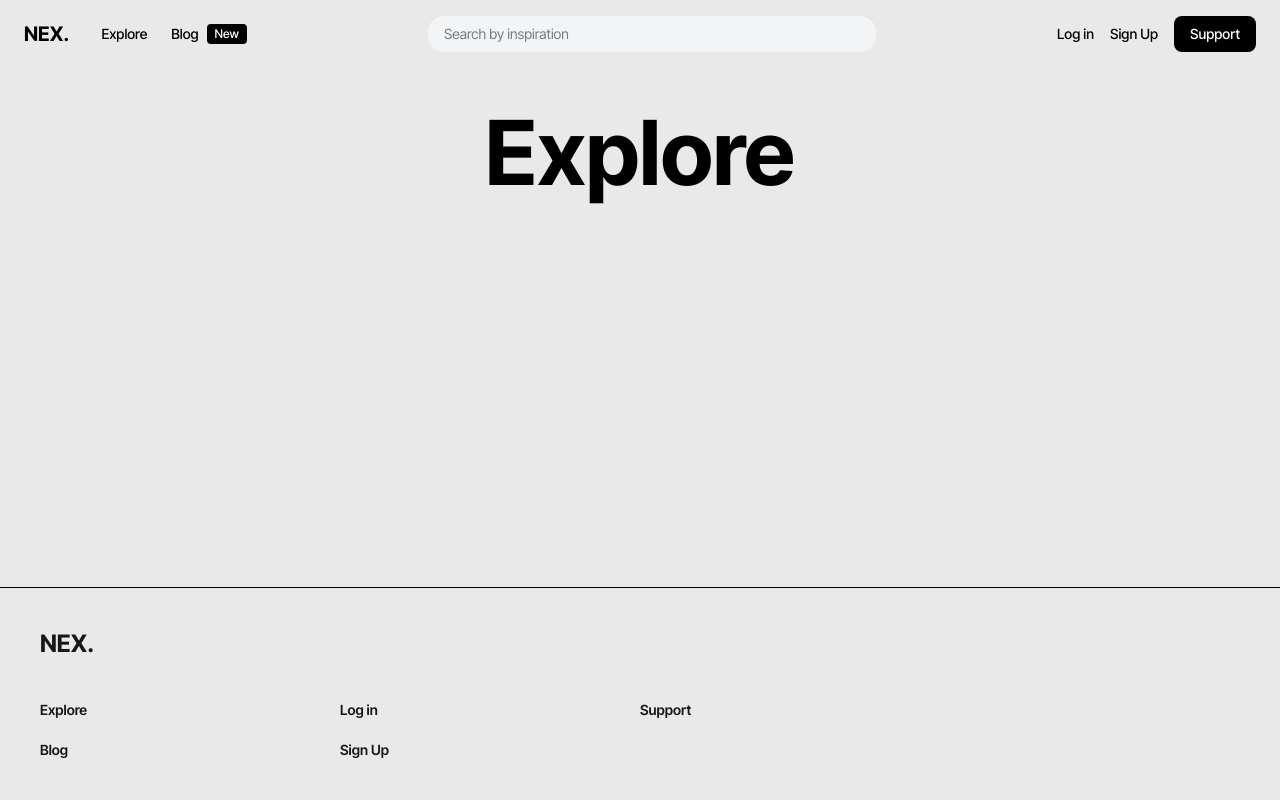
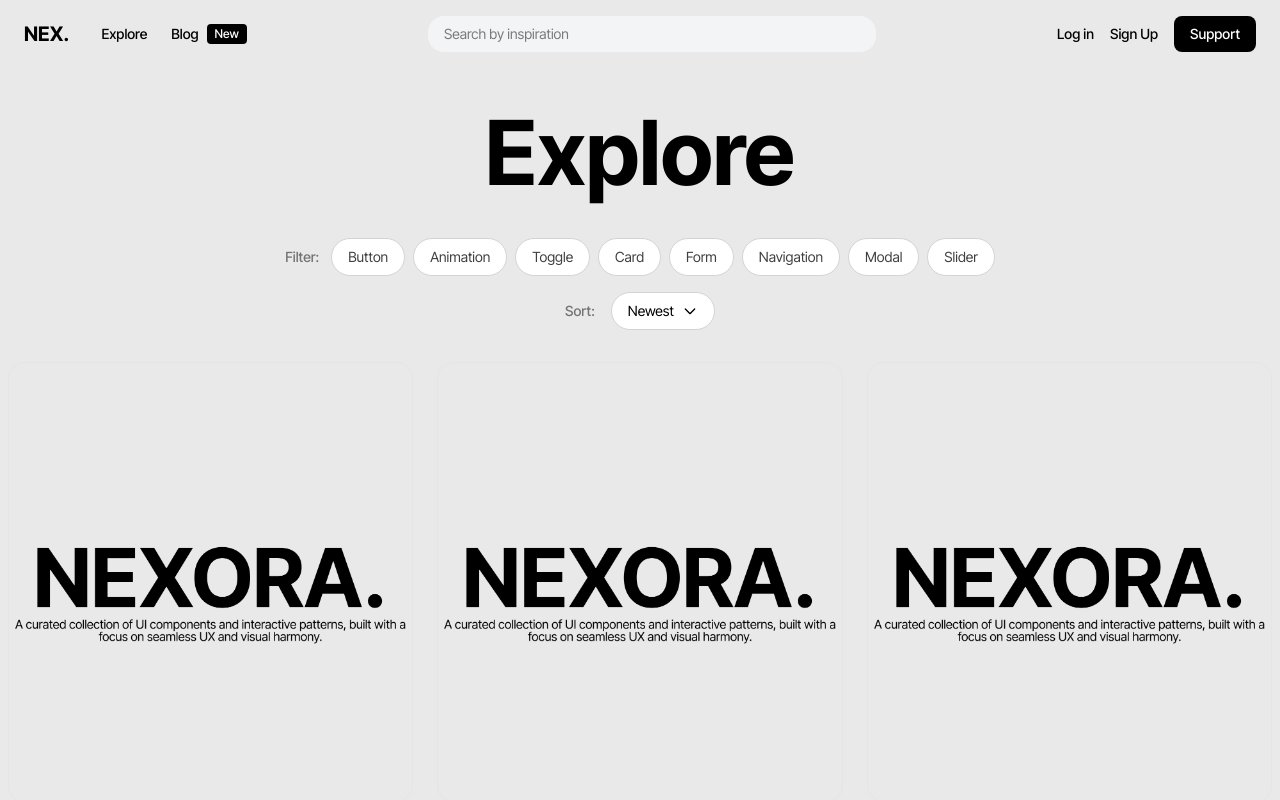
Before and after one commit to Daganx/nexora, a Next.js app: page /explore in a window 1280 px wide. Shown: the top 800 px of the page. Built offline with nearby package versions, Linux system fonts and the light colour scheme.

Commit message:
Add : SortFilter

```diff
--- a/app/explore/page.tsx
+++ b/app/explore/page.tsx
@@ -1,9 +1,13 @@
+import { Features } from "@/components/explore/Features";
+
+// Explore Page /explore
 export default async function Explore() {
   return (
     <main>
-      <div className="relative flex flex-col items-center justify-center gap-7 mt-10">
+      <div className="relative flex flex-col items-center justify-center gap-7 mt-10 mb-10">
         <h1 className="text-[7vw] leading-none font-bold">Explore</h1>
       </div>
+      <Features />
     </main>
   );
 }
--- /dev/null
+++ b/components/explore/Features.tsx
@@ -0,0 +1,70 @@
+"use client";
+import Image from "next/image";
+import { useState, useMemo } from "react";
+import featuresData from "@/data/features.json";
+import { SortFilter, SortOption } from "./SortFilter";
+
+export function Features() {
+  const [activeFilters, setActiveFilters] = useState<string[]>([]);
+  const [sortOption, setSortOption] = useState<SortOption>("newest");
+
+  const filteredAndSortedFeatures = useMemo(() => {
+    let result = [...featuresData];
+
+    if (activeFilters.length > 0) {
+      result = result.filter((feature) => activeFilters.includes(feature.type));
+    }
+
+    switch (sortOption) {
+      case "newest":
+        break;
+      case "oldest":
+        result.reverse();
+        break;
+      case "alphabetical":
+        result.sort((a, b) => a.title.localeCompare(b.title));
+        break;
+    }
+
+    return result;
+  }, [activeFilters, sortOption]);
+
+  return (
+    <section className="flex flex-col gap-8 m-2">
+      <SortFilter
+        onSortChange={setSortOption}
+        onFilterChange={setActiveFilters}
+      />
+
+      <div className="grid grid-cols-1 md:grid-cols-2 lg:grid-cols-3 gap-6">
+        {filteredAndSortedFeatures.map((feature, index) => (
+          <div key={index} className="flex flex-col gap-3">
+            <div className="rounded-2xl min-h-[440px] relative overflow-hidden border border-neutral-200 group cursor-pointer">
+              <Image
+                src={feature.image}
+                alt={feature.title}
+                fill
+                className="w-full h-full object-contain transition-transform duration-300 group-hover:scale-105"
+              />
+              <div className="absolute inset-0 bg-black/20 opacity-0 group-hover:opacity-100 transition-opacity duration-300" />
+            </div>
+            <div className="px-1">
+              <span className="text-xs font-medium text-neutral-500 uppercase tracking-wide">
+                {feature.type}
+              </span>
+              <h3 className="text-lg font-medium text-black mt-1">
+                {feature.title}
+              </h3>
+            </div>
+          </div>
+        ))}
+      </div>
+
+      {filteredAndSortedFeatures.length === 0 && (
+        <div className="text-center py-12 text-neutral-500">
+          No features match your current filters.
+        </div>
+      )}
+    </section>
+  );
+}
--- /dev/null
+++ b/components/explore/SortFilter.tsx
@@ -0,0 +1,127 @@
+"use client";
+
+import { useState } from "react";
+
+export type SortOption = "newest" | "oldest" | "popular" | "alphabetical";
+
+interface SortFilterProps {
+  onSortChange?: (sort: SortOption) => void;
+  onFilterChange?: (filters: string[]) => void;
+}
+
+const filterCategories = [
+  "Button",
+  "Animation",
+  "Toggle",
+  "Card",
+  "Form",
+  "Navigation",
+  "Modal",
+  "Slider",
+];
+
+const sortOptions: { value: SortOption; label: string }[] = [
+  { value: "newest", label: "Newest" },
+  { value: "oldest", label: "Oldest" },
+  { value: "alphabetical", label: "A-Z" },
+];
+
+export function SortFilter({ onSortChange, onFilterChange }: SortFilterProps) {
+  const [activeFilters, setActiveFilters] = useState<string[]>([]);
+  const [activeSort, setActiveSort] = useState<SortOption>("newest");
+  const [isOpen, setIsOpen] = useState(false);
+
+  const toggleFilter = (filter: string) => {
+    const newFilters = activeFilters.includes(filter)
+      ? activeFilters.filter((f) => f !== filter)
+      : [...activeFilters, filter];
+    setActiveFilters(newFilters);
+    onFilterChange?.(newFilters);
+  };
+
+  const handleSortChange = (sort: SortOption) => {
+    setActiveSort(sort);
+    onSortChange?.(sort);
+  };
+
+  return (
+    <div className="flex flex-col items-center gap-4">
+      <div className="flex flex-wrap items-center gap-3">
+        <span className="text-sm font-medium text-neutral-500">Filter:</span>
+        <div className="flex flex-wrap gap-2">
+          {filterCategories.map((category) => (
+            <button
+              key={category}
+              onClick={() => toggleFilter(category)}
+              className={`px-4 py-2 text-sm rounded-full border transition-all duration-200 cursor-pointer ${
+                activeFilters.includes(category)
+                  ? "bg-black text-white border-black"
+                  : "bg-white text-neutral-700 border-neutral-300 hover:border-neutral-500"
+              }`}
+            >
+              {category}
+            </button>
+          ))}
+        </div>
+      </div>
+
+      <div className="flex items-center gap-4">
+        <span className="text-sm font-medium text-neutral-500">Sort:</span>
+        <div className="relative">
+          <button
+            onClick={() => setIsOpen(!isOpen)}
+            className="flex items-center gap-2 px-4 py-2 text-sm rounded-full border border-neutral-300 bg-white hover:border-neutral-500 transition-all duration-200 cursor-pointer"
+          >
+            {sortOptions.find((o) => o.value === activeSort)?.label}
+            <svg
+              className={`w-4 h-4 transition-transform duration-200 ${isOpen ? "rotate-180" : ""}`}
+              fill="none"
+              stroke="currentColor"
+              viewBox="0 0 24 24"
+            >
+              <path
+                strokeLinecap="round"
+                strokeLinejoin="round"
+                strokeWidth={2}
+                d="M19 9l-7 7-7-7"
+              />
+            </svg>
+          </button>
+
+          {isOpen && (
+            <div className="absolute top-full left-0 mt-2 py-2 bg-white border border-neutral-200 rounded-xl shadow-lg z-10 min-w-[140px]">
+              {sortOptions.map((option) => (
+                <button
+                  key={option.value}
+                  onClick={() => {
+                    handleSortChange(option.value);
+                    setIsOpen(false);
+                  }}
+                  className={`w-full px-4 py-2 text-sm text-left hover:bg-neutral-100 transition-colors cursor-pointer ${
+                    activeSort === option.value
+                      ? "font-medium text-black"
+                      : "text-neutral-600"
+                  }`}
+                >
+                  {option.label}
+                </button>
+              ))}
+            </div>
+          )}
+        </div>
+
+        {activeFilters.length > 0 && (
+          <button
+            onClick={() => {
+              setActiveFilters([]);
+              onFilterChange?.([]);
+            }}
+            className="text-sm text-neutral-500 hover:text-black transition-colors underline cursor-pointer"
+          >
+            Clear all
+          </button>
+        )}
+      </div>
+    </div>
+  );
+}
--- a/components/home/LatestFeature.tsx
+++ b/components/home/LatestFeature.tsx
@@ -3,7 +3,7 @@ import { FeatureCard } from "./features/FeatureCard";
 
 // File for the 2 latest articles on HomePage
 export function LatestFeature() {
-  const latestFeatures = featuresData.slice(0, 4);
+  const latestFeatures = featuresData.slice(0, 2);
 
   return (
     <section>
--- a/data/features.json
+++ b/data/features.json
@@ -1,22 +1,22 @@
 [
   {
     "image": "/images/placeholder/placeholder.png",
-    "type": "Category",
+    "type": "Button",
     "title": "NEXORA®"
   },
   {
     "image": "/images/placeholder/placeholder.png",
-    "type": "Category",
+    "type": "Animation",
     "title": "NEXORA®2"
   },
   {
     "image": "/images/placeholder/placeholder.png",
-    "type": "Category",
+    "type": "Toggle",
     "title": "NEXORA®3"
   },
   {
     "image": "/images/placeholder/placeholder.png",
-    "type": "Category",
+    "type": "Card",
     "title": "NEXORA®4"
   }
 ]
```
Also changed, not shown: app/blog/page.tsx (added).
